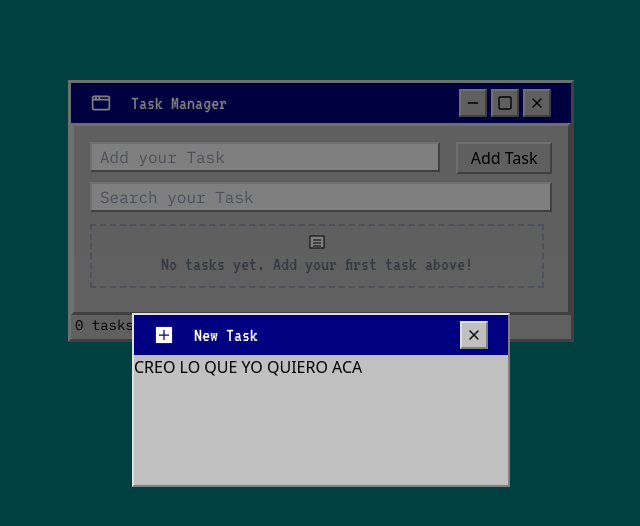
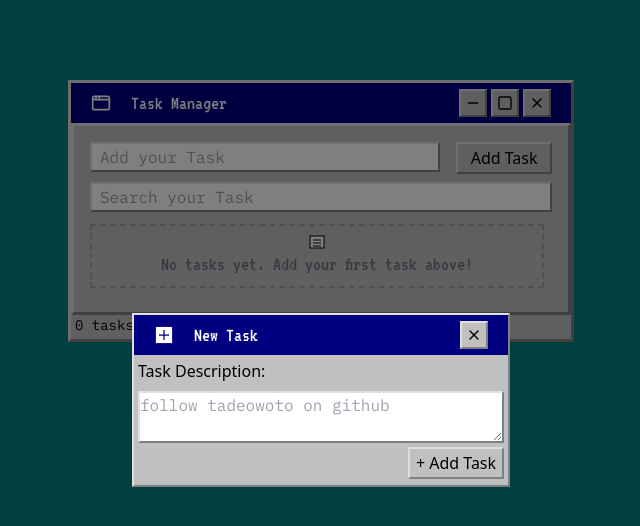
Before and after one commit to tadeowoto/react-ToDo, a React (Vite) app: page / in a window 1280 px wide. Shown: the top 526 px of the page, without its empty margins (319-959 px from the left). Built offline with nearby package versions, Linux system fonts and the light colour scheme.

Commit message:
modal styles added

```diff
--- /dev/null
+++ b/src/components/molecules/ToDoForm.tsx
@@ -0,0 +1,25 @@
+const ToDoForm = () => {
+  return (
+    <form className="w-full flex flex-col gap-1 p-1 box-border">
+      <div className="w-full h-1/2 flex flex-col gap-2">
+        <label htmlFor="">Task Description:</label>
+        <textarea
+          name=""
+          id=""
+          placeholder="follow tadeowoto on github"
+          className="w-full h-full border-2 border-solid border-t-[#dfdfdf] border-r-[#808080] border-b-[#808080] border-l-[#dfdfdf] font-primaryFont"
+        ></textarea>
+      </div>
+      <div className="w-full h-1/2 flex justify-end items-end">
+        <button
+          type="submit"
+          className="ToDoForm-button w-24 h-8 border-2 border-solid border-t-[#dfdfdf] border-r-[#808080] border-b-[#808080] border-l-[#dfdfdf]"
+        >
+          + Add Task
+        </button>
+      </div>
+    </form>
+  );
+};
+
+export default ToDoForm;
--- a/src/components/organism/ToDo.tsx
+++ b/src/components/organism/ToDo.tsx
@@ -13,6 +13,7 @@ import { useState } from "react";
 import React from "react";
 import ToDoModal from "../molecules/ToDoModal";
 import { useLocalStorage } from "../../hooks/useLocalStorage";
+import ToDoForm from "../molecules/ToDoForm";
 
 /* const defaultTodos = [
   {
@@ -97,8 +98,7 @@ const ToDo = () => {
       </div>
       {openModal && (
         <ToDoModal closeWindow={createTodo}>
-          {" "}
-          CREO LO QUE YO QUIERO ACA{" "}
+          <ToDoForm />
         </ToDoModal>
       )}
     </article>
```
